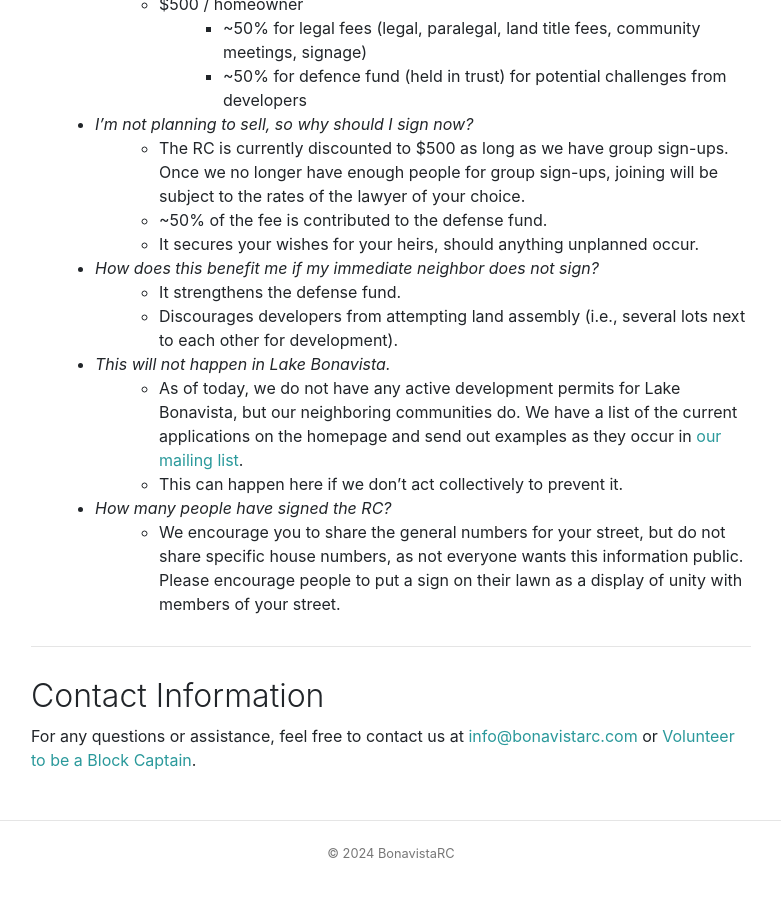
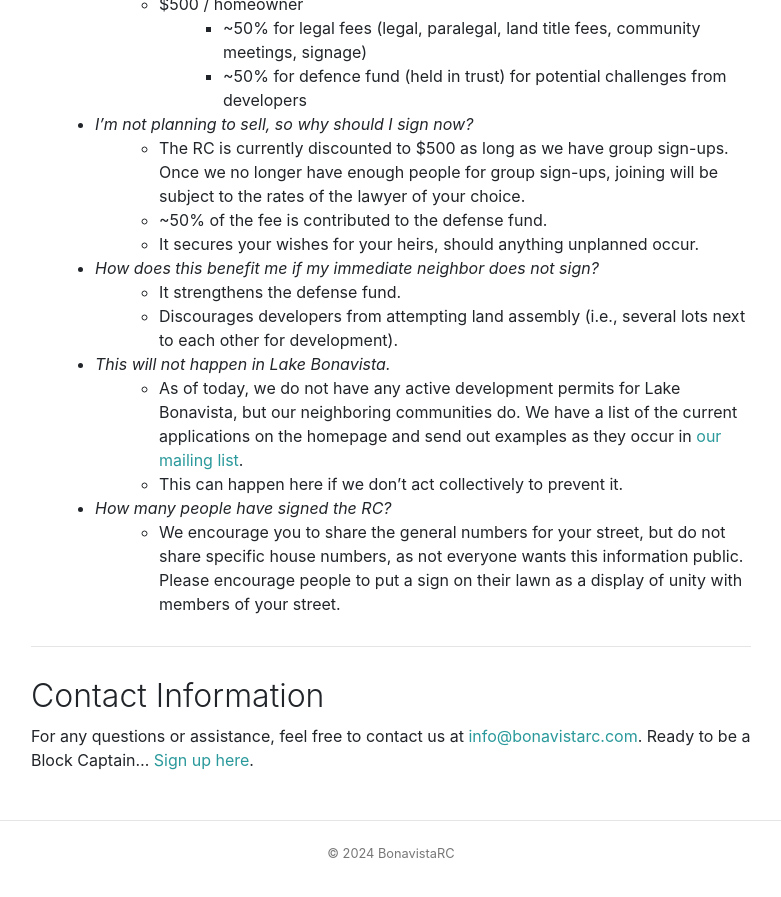
Before and after one commit to BonavistaRC/BonavistaRC.github.io, a Jekyll site: the page built from captain.markdown, in a window 1280 px wide and 900 px high, scrolled down 2210 px. Shown: the top 897 px of the window, without its empty margins (249-1030 px from the left). Built offline with Jekyll 4.4.1, drawn with Linux system fonts in a browser that asks for light colours.

Commit message:
Updated Block Captain Page

```diff
--- a/captain.markdown
+++ b/captain.markdown
@@ -90,4 +90,4 @@ Let the RC Committee know, and we can arrange for additional help or coverage.
 ---
 
 ## Contact Information
-For any questions or assistance, feel free to contact us at [info@bonavistarc.com](mailto:info@bonavistarc.com) or [Volunteer to be a Block Captain](../block).
+For any questions or assistance, feel free to contact us at [info@bonavistarc.com](mailto:info@bonavistarc.com). Ready to be a Block Captain... [Sign up here](../block).
```
